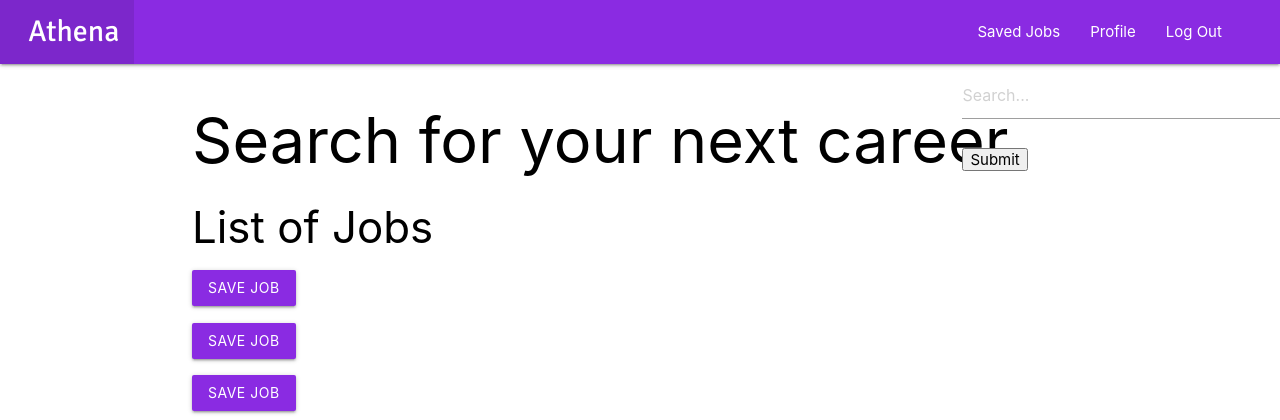
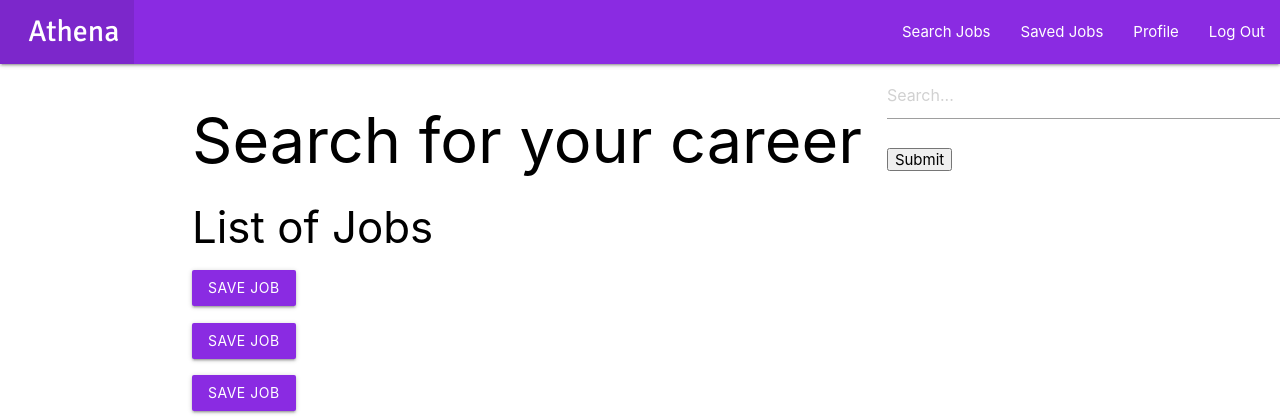
Before and after one commit to jannnnnnnnnn/job_tracker_app, a Django app: template core_app/templates/main_app/search.html in a window 1280 px wide. Shown: the top 420 px of the page. Run offline with Django 3.2, Linux system fonts and the light colour scheme; the template is opened without the code that fills it, so the values that code supplies are empty.

Commit message:
nav and search

```diff
--- a/core_app/templates/main_app/search.html
+++ b/core_app/templates/main_app/search.html
@@ -1,5 +1,5 @@
-{% extends 'nav.html' %} {% block content %}
-<h1>Search for your next career</h1>
+{% extends 'nav2.html' %} {% block content %}
+<h1>Search for your career</h1>
 <style>
   body {
     color: black;
--- a/core_app/templates/nav2.html
+++ b/core_app/templates/nav2.html
@@ -32,10 +32,20 @@
             </li>
           </ul>
           <ul class="right">
-            <li><a href="{% url 'searchjobs' %}">Search Jobs</a></li>
+            <li><a href="{% url 'search' %}">Search Jobs</a></li>
             <li><a href="{% url 'savedjobs' %}">Saved Jobs</a></li>
             <li><a href="{% url 'profile' %}">Profile</a></li>
             <li><a href="{% url 'logout' %}">Log Out</a></li>
+            <form method="get" action="search/">
+              {% csrf_token %}
+              <input
+                id="search_box"
+                type="text"
+                name="search_box"
+                placeholder="Search..."
+              />
+              <button id="search_submit" type="submit">Submit</button>
+            </form>
           </ul>
         </div>
       </nav>
--- a/core_app/urls.py
+++ b/core_app/urls.py
@@ -10,6 +10,6 @@
     path('search/', views.search, name='search'),
     path('profile/', views.profile, name='profile'),
     path('apptracker/', views.apptracker, name='apptracker'),
-    path('profile_form/', views.ProfileCreate.as_view(), name='profile_create'),
+    path('profile_form/', views.ProfileCreate.as_view(), name='profile_form'),
     path('savedjobs/', views.savedjobs, name='savedjobs')
 ]
```
